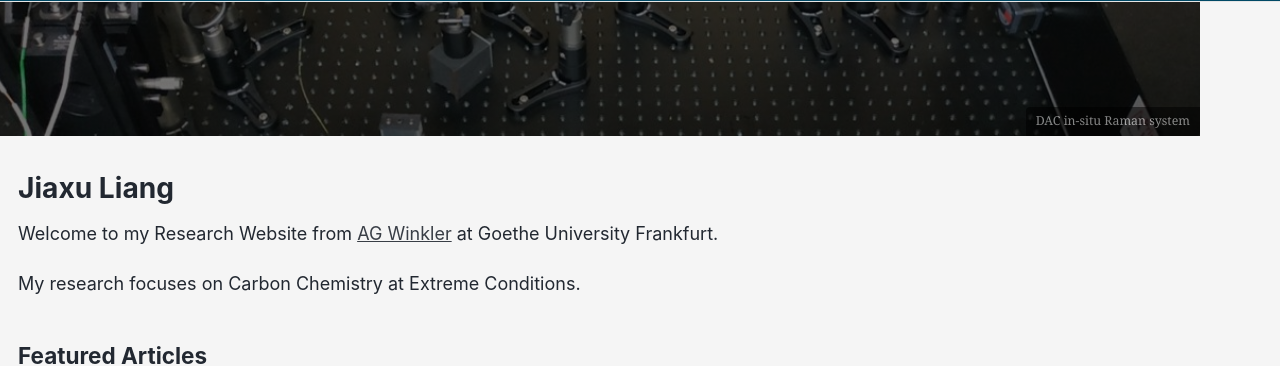
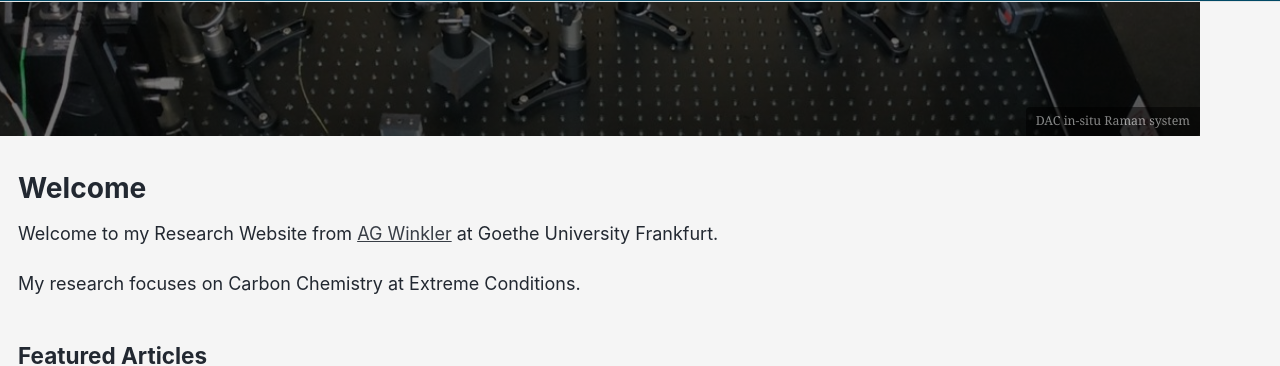
Before and after one commit to liangjiaxu-research/liangjiaxu-research.github.io, a Jekyll site: the page built from _pages/about.md, in a window 1280 px wide and 900 px high, scrolled down 315 px. Shown: the part 89-455 px from the top of the window. Built offline with Jekyll 4.4.1, drawn with Linux system fonts in a browser that asks for light colours; a script bundle is joined from its source files by our own code; library files that are not in the unit come from our copies.

Commit message:
Update about.md

```diff
--- a/_pages/about.md
+++ b/_pages/about.md
@@ -15,7 +15,7 @@ classes: wide
 ---
 
 
-# Jiaxu Liang
+# Welcome
 
 Welcome to my Research Website from <a href="https://www.geo.uni-frankfurt.de/59244748/AG_Winkler#a_29c0515d-6b7f6354" target="_blank">AG Winkler</a> at Goethe University Frankfurt.
 
```
